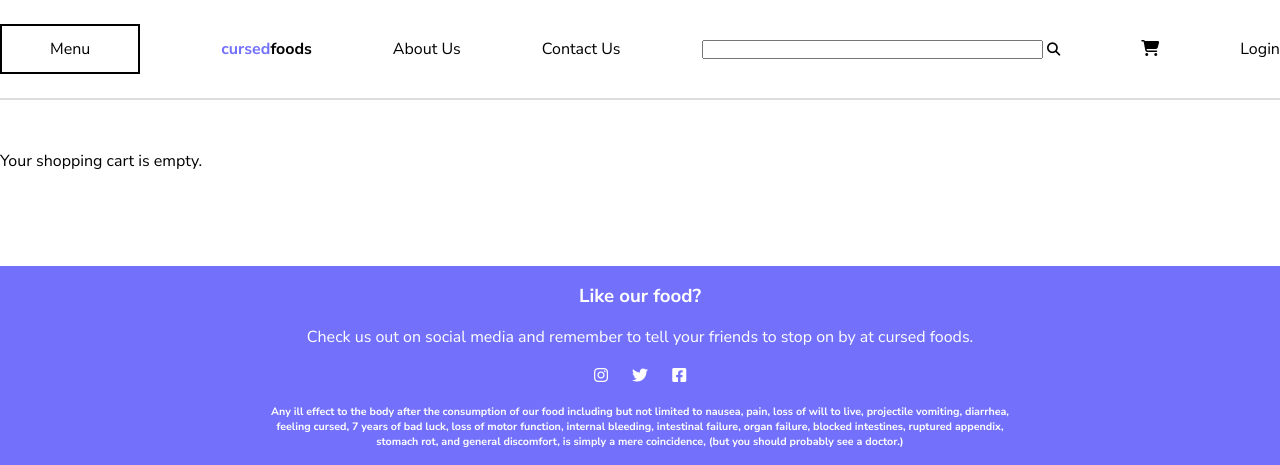
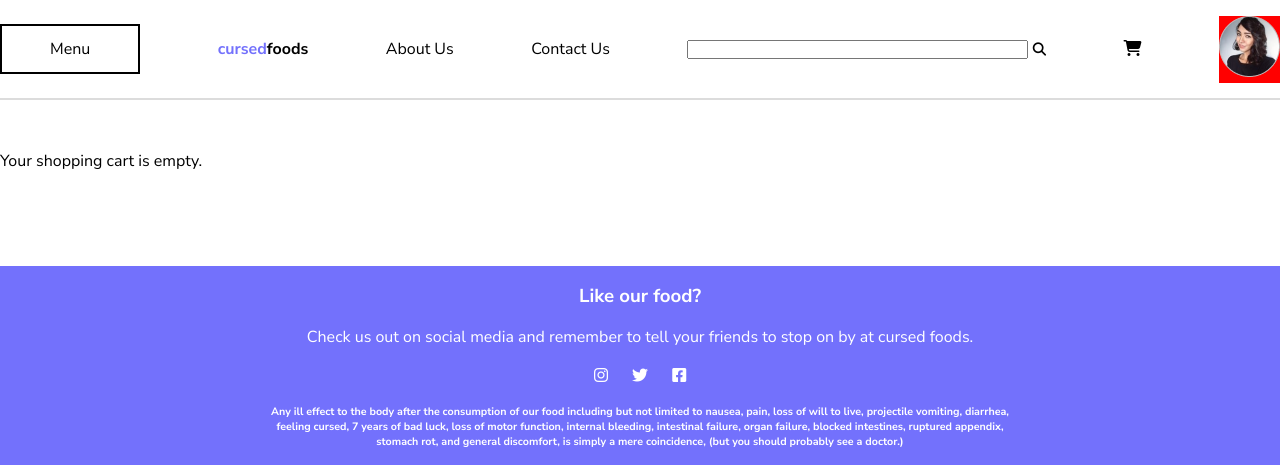
Before and after one commit to johngaynor/cursed-foods, a PHP site: page /cart.php in a window 1280 px wide. Shown: the top 465 px of the page. Run offline with PHP 8.4, Linux system fonts and the light colour scheme.

Commit message:
added html for profile dropdown

```diff
--- a/I210-Final/includes/header.php
+++ b/I210-Final/includes/header.php
@@ -51,16 +51,24 @@ if (!isset($_SESSION['login_status'])) {
                 <button type="submit"><i class="fa-solid fa-magnifying-glass"></i></button>
             </form>
             <a href="cart.php"><i class="fa-solid fa-cart-shopping"></i></a>
-            <?php
-            if (isset($_SESSION['login_status'])) {
-                if ($_SESSION['login_status'] == 1) {
-                    echo "<a href='loginform.php'><img src='images/account-placeholder.png'' alt=''/></a>";
-                } else {
-                    echo "<a href='loginform.php'>Login</a>";
-                }
-            } else {
-                echo "<a href='loginform.php'>Login</a>";
-            }
-            ?>
+<!--            --><?php
+//            if (isset($_SESSION['login_status'])) {
+//                if ($_SESSION['login_status'] == 1) {
+//                    echo "<div>
+//<a href='loginform.php'><img src='images/account-placeholder.png'' alt=''/></a></div>";
+//                } else {
+//                    echo "<a href='loginform.php'>Login</a>";
+//                }
+//            } else {
+//                echo "<a href='loginform.php'>Login</a>";
+//            }
+//            ?>
+            <div style="background-color: red;">
+                <a href='loginform.php'><img src='images/account-placeholder.png'' alt=''/></a>
+                <div class="profile-dropdown">
+                    <a href='additem.php'></a>
+                    <a href='userprofile.php'></a>
+                </div>
+            </div>
         </nav>
     </header>
```
